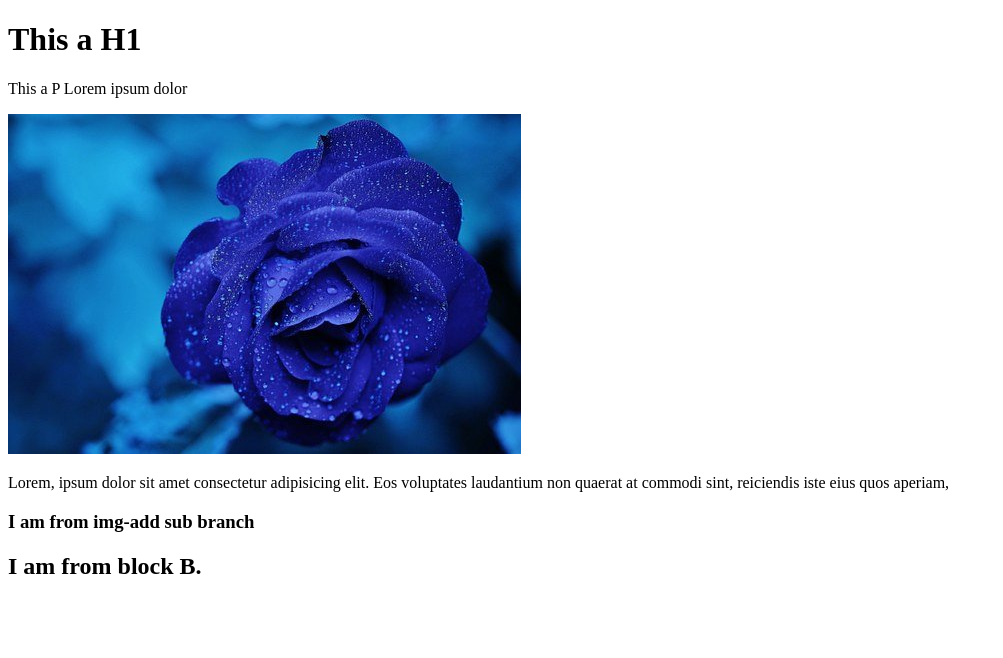
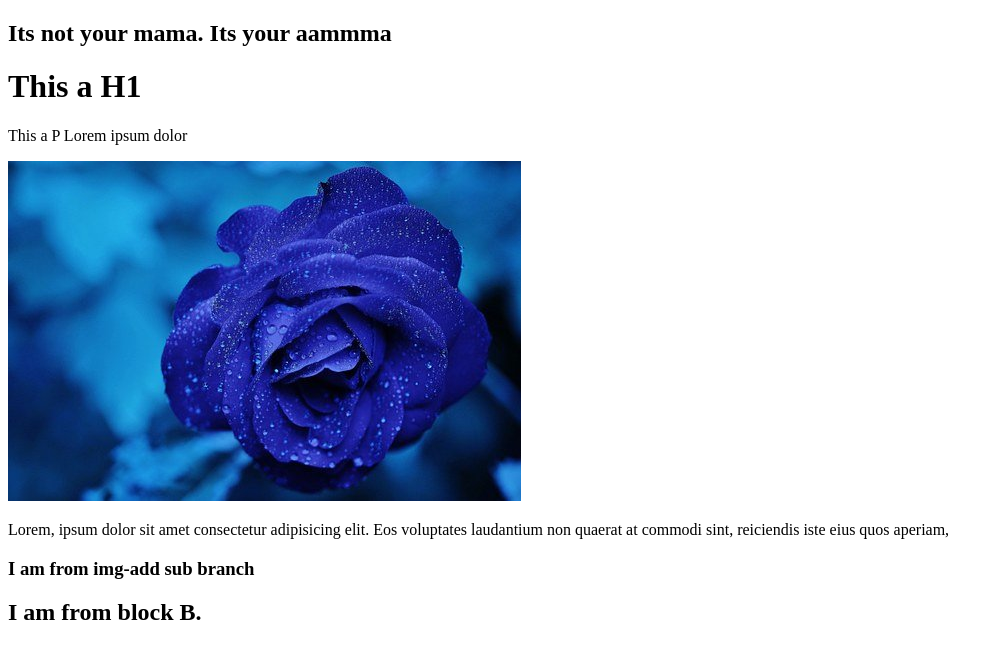
Before and after one commit to Sabbir93/together-we, a plain HTML site: page index.html in a window 1280 px wide. Shown: the whole page, without its empty margins (0-1003 px from the left). Drawn offline with Linux system fonts and the light colour scheme.

Commit message:
Amma is angry Now

```diff
--- a/index.html
+++ b/index.html
@@ -7,6 +7,9 @@
     <title>Document</title>
 </head>
 <body>
+    <div>
+        <h2>Its not your mama. Its your aammma</h2>
+    </div>
     <h1>
         This a H1
     </h1>
```
